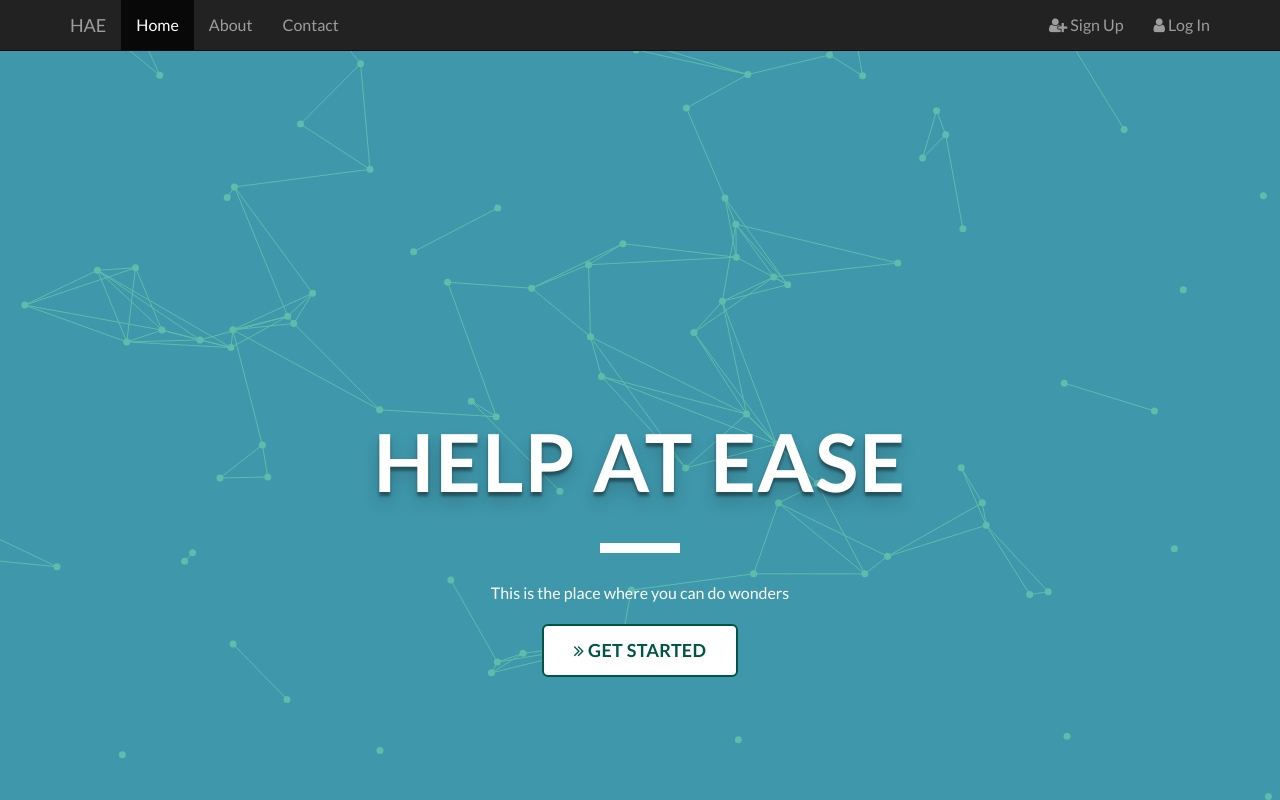
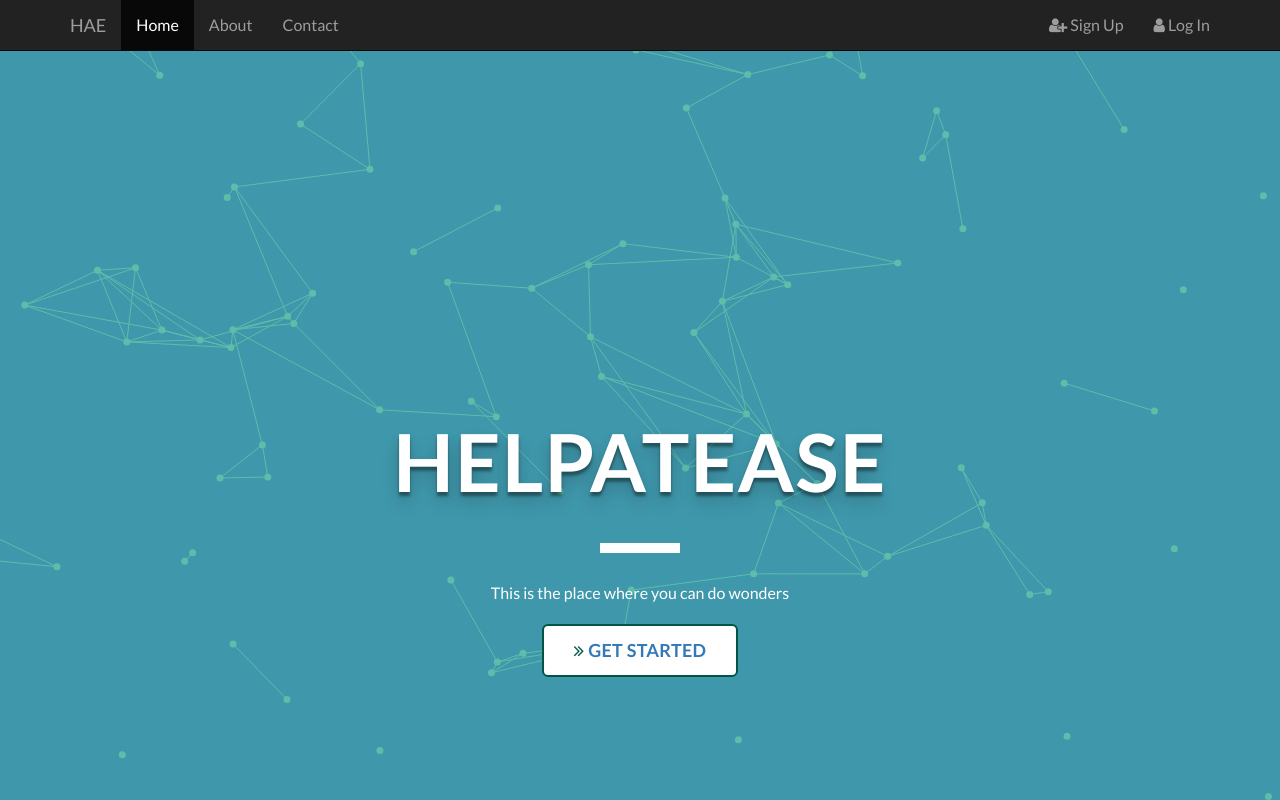
Before and after one commit to skkk98/HackDUnhackd, a Django app: page / in a window 1280 px wide. Run offline with Django 3.2, Linux system fonts and the light colour scheme; some libraries are stand-ins or nearby versions.

```diff
--- a/Home/templates/home.html
+++ b/Home/templates/home.html
@@ -53,11 +53,11 @@
      	<div class="row">
      		<div class="col-lg-12">
      			<div id="content">
-     			  <h1>Help At Ease</h1>
+     			  <h1>HelpAtEase</h1>
      			  <h3>This is the place where you can do wonders</h3>
      			  <br>
      			  <button class="btn btn-default btn-lg"><i class="fa fa-angle-double-right" aria-hidden= "true"></i>
-                   Get Started <a href=""></a></button>
+                   <a href="{% url 'register' %}">Get Started</a></button>
      		    </div>
      		</div>
      	</div>
--- a/Home/views.py
+++ b/Home/views.py
@@ -5,6 +5,7 @@ from django.http import HttpResponse, HttpResponseRedirect
 from django.contrib.auth.models import User
 from django.contrib.auth import authenticate, login, logout
 from .models import Type
+from Volunteer.models import Regevent
 # Create your views here.
 class HomePage(TemplateView):
     template_name = 'home.html'
@@ -34,6 +35,8 @@ class Register(View):
                 user_id = request.user
                 reg = Type(user=user_id, Register_As=registeras)
                 reg.save()
+                regevent = Regevent(user=user_id)
+                regevent.save()
                 logout(request)
                 return HttpResponse('successfully registered <a href="/login"><strong>Click Here</strong></a><a>to Login</a>')
             else:
```
Also changed, not shown: db.sqlite3, media/media/strthngs.jpg (added), 1 other file.
